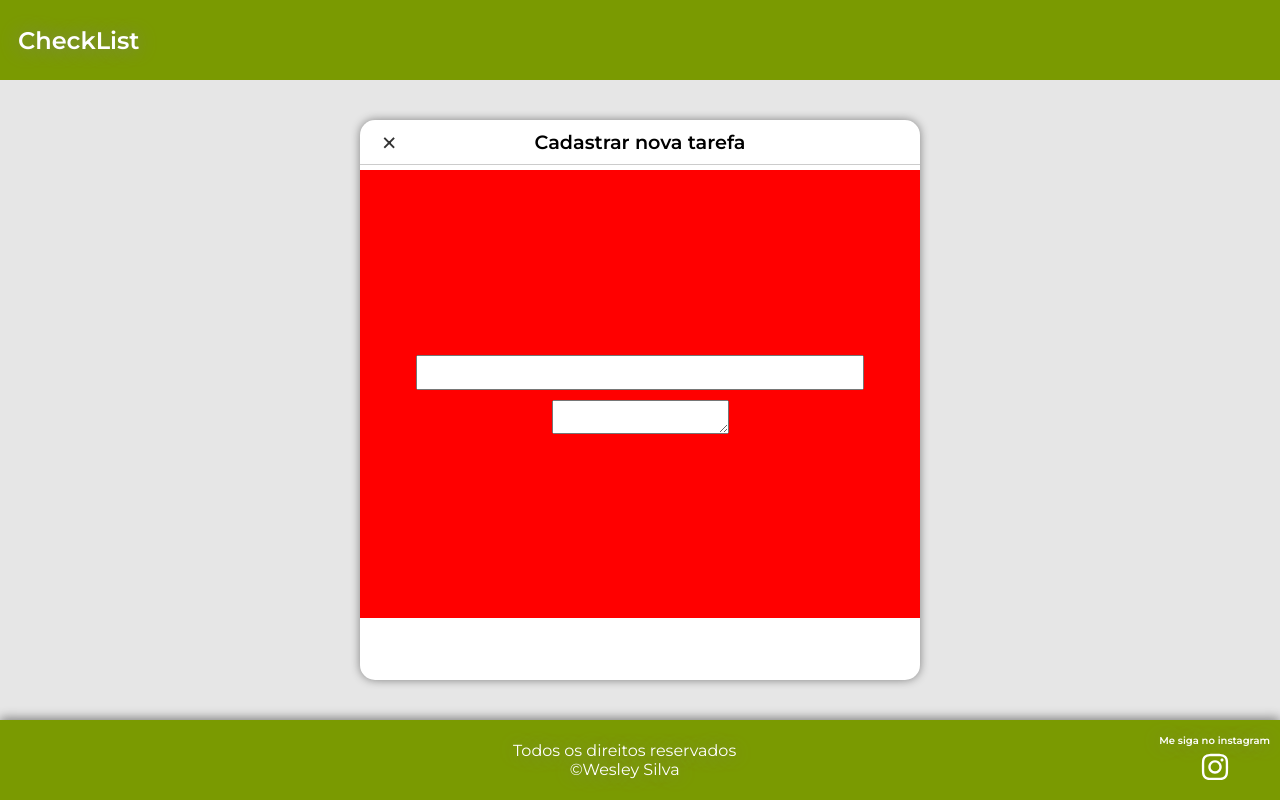
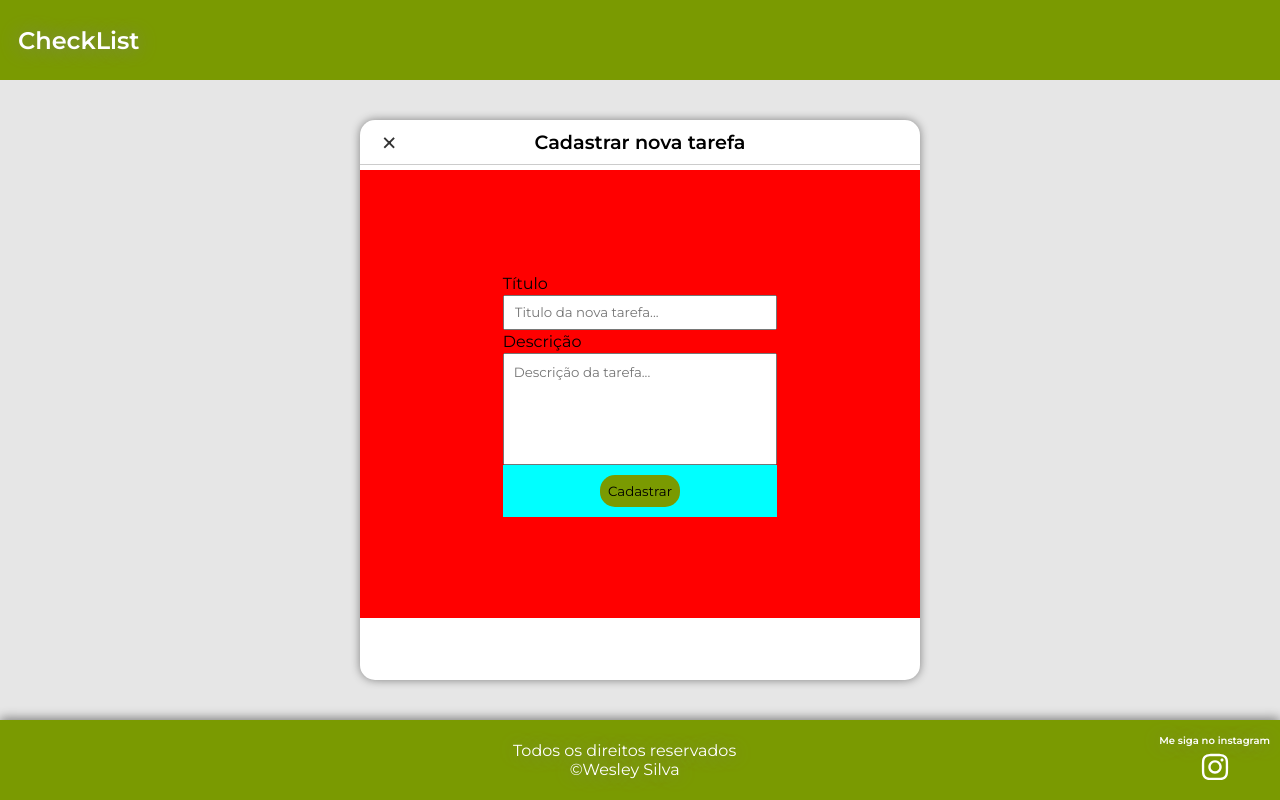
Before and after one commit to Wesleyleopoldo/check-list, a React (Vite) app: page / in a window 1280 px wide. Built offline with nearby package versions, Linux system fonts and the light colour scheme.

Commit message:
Development(Formulario): Adiciona botão, label no formulario e estiliza inputs

```diff
--- a/src/components/AdminForm/index.jsx
+++ b/src/components/AdminForm/index.jsx
@@ -14,9 +14,19 @@ export default function AdminForm() {
 
                 </div>
                 <form action="" className="admin-form">
-                    <input type="text" />
-                    <textarea name="description-textarea" id="description-textarea">
-                    </textarea>
+                    <div className="inputs-div">
+
+                        <div className="label-div-title">
+                            <label htmlFor="title-input">Título</label>
+                        </div>
+                        <input type="text" id="title-input" placeholder="Titulo da nova tarefa..." />
+                        <div className="label-div-description"><label htmlFor="description-textarea">Descrição</label></div>
+                        <textarea name="description-textarea" id="description-textarea" placeholder="Descrição da tarefa...">
+                        </textarea>
+                        <div className="button-submit">
+                            <button>Cadastrar</button>
+                        </div>
+                    </div>
                 </form>
             </div>
         </main>
--- a/src/components/AdminForm/styles.css
+++ b/src/components/AdminForm/styles.css
@@ -70,7 +70,7 @@
     /* Tamanho da fonte do título */
 }
 
-.content-admin .admin-container form {
+.content-admin .admin-container .admin-form {
     height: 80%;
     width: 100%;
     gap: 10px;
@@ -83,7 +83,55 @@
     background-color: red;
 }
 
-.content-admin .admin-container form input {
+.content-admin .admin-container .admin-form .inputs-div {
+    flex: 1;
+    display: flex;
+    flex-direction: column;
+    width: 70%;
+    height: 70%;
+    align-items: center;
+    justify-content: center;
+}
+
+.content-admin .admin-container .admin-form .inputs-div .label-div-title {
+    padding: 2px 0;
+    width: 70%;
+}
+
+.content-admin .admin-container .admin-form .inputs-div .label-div-description {
+    padding: 2px 0;
+    width: 70%;
+}
+
+.content-admin .admin-container .admin-form .inputs-div input {
     height: 35px;
-    width: 80%;
+    width: 70%;
+    padding: 0 10px;
+    color: black;
 }
+
+.content-admin .admin-container .admin-form .inputs-div textarea {
+    resize: none;
+    height: 7rem;
+    color: black;
+    width: 70%;
+    padding: 10px 10px;
+}
+
+.content-admin .admin-container .admin-form .inputs-div .button-submit {
+    background-color: aqua;
+    width: 70%;
+    display: flex;
+    justify-content: center;
+    padding: 10px 0;
+}
+
+.content-admin .admin-container .admin-form .inputs-div .button-submit button {
+    background-color: var(--color-default);
+    border: none;
+    width: 10vh;
+    height: 2rem;
+    border-radius: 15px;
+    margin: 0;
+    cursor: pointer;
+}
--- a/src/index.css
+++ b/src/index.css
@@ -1,4 +1,8 @@
 @import url("https://fonts.googleapis.com/css2?family=Montserrat:wght@400;600&display=swap");
+
+:root {
+  --color-default: #7A9A01;
+}
 
 * {
   margin: 0;
```
